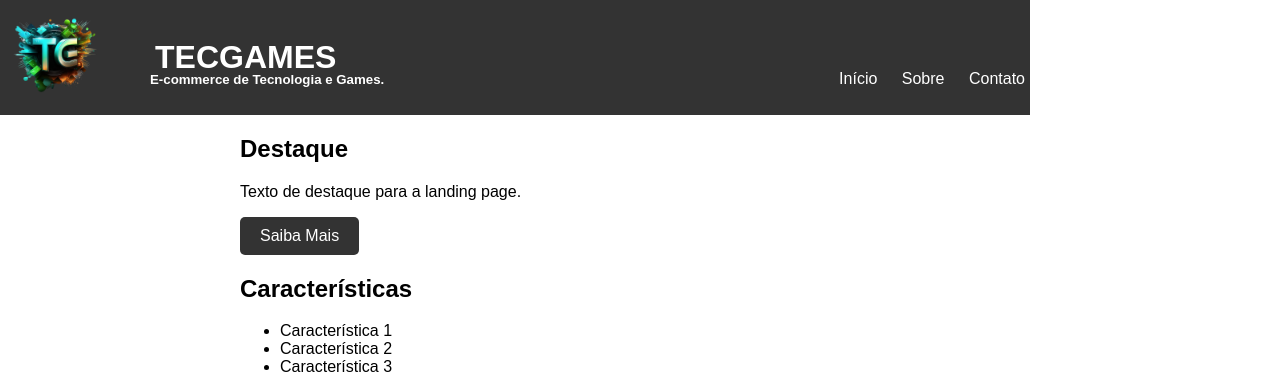
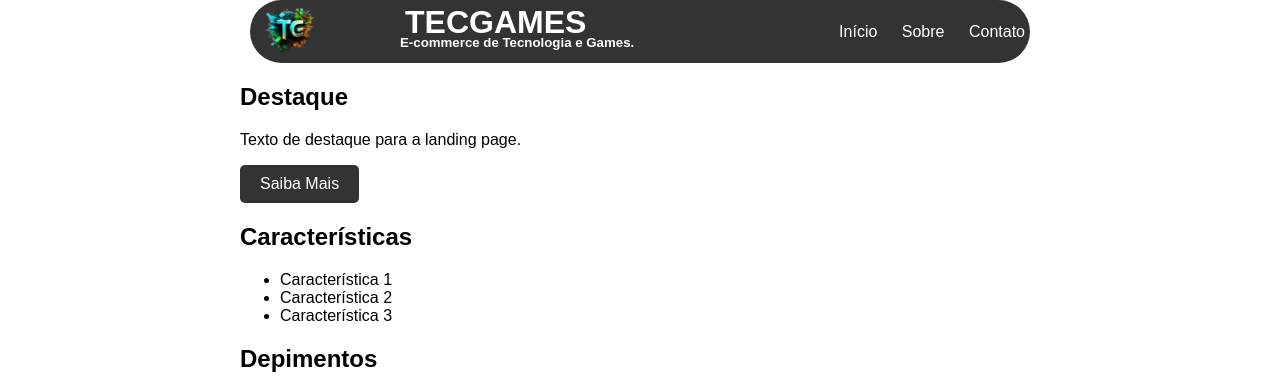
Before and after one commit to joaopamarall/TECGAMES, a PHP site: page /HTML/index.html in a window 1280 px wide. Shown: the top 390 px of the page. Run offline with PHP 8.4, Linux system fonts and the light colour scheme.

Commit message:
melhorando a página home

```diff
--- a/styles/style.css
+++ b/styles/style.css
@@ -9,12 +9,15 @@
 	color: #fff;
 	padding: 5px;
 	margin-right: 250px;
+	margin-left: 250px;
+	border-radius: 100px;
 }
 
  header img {
-    height: 100px;
+    height: 60px;
     width: auto;
-    margin-right: 10px;
+	margin-top: -5px;
+    margin-left: 5px;
   }
 
   /* Adicione um espaçamento para a esquerda do texto do título */
@@ -24,18 +27,20 @@
 
 
  header h1 {
-	margin-top: -70px;
+	height: 1px;
+	margin-top: -60px;
 	margin-left:150px;
 }
 
 header h5 {
-	margin-top: -25px;
+	height: 1px;
+	margin-top: 30px;
 	margin-left: 145px;
 }
 
 nav {
 	float: right;
-	margin-top: -40px;
+	margin-top: -35px;
 }
 
 nav ul {
```
